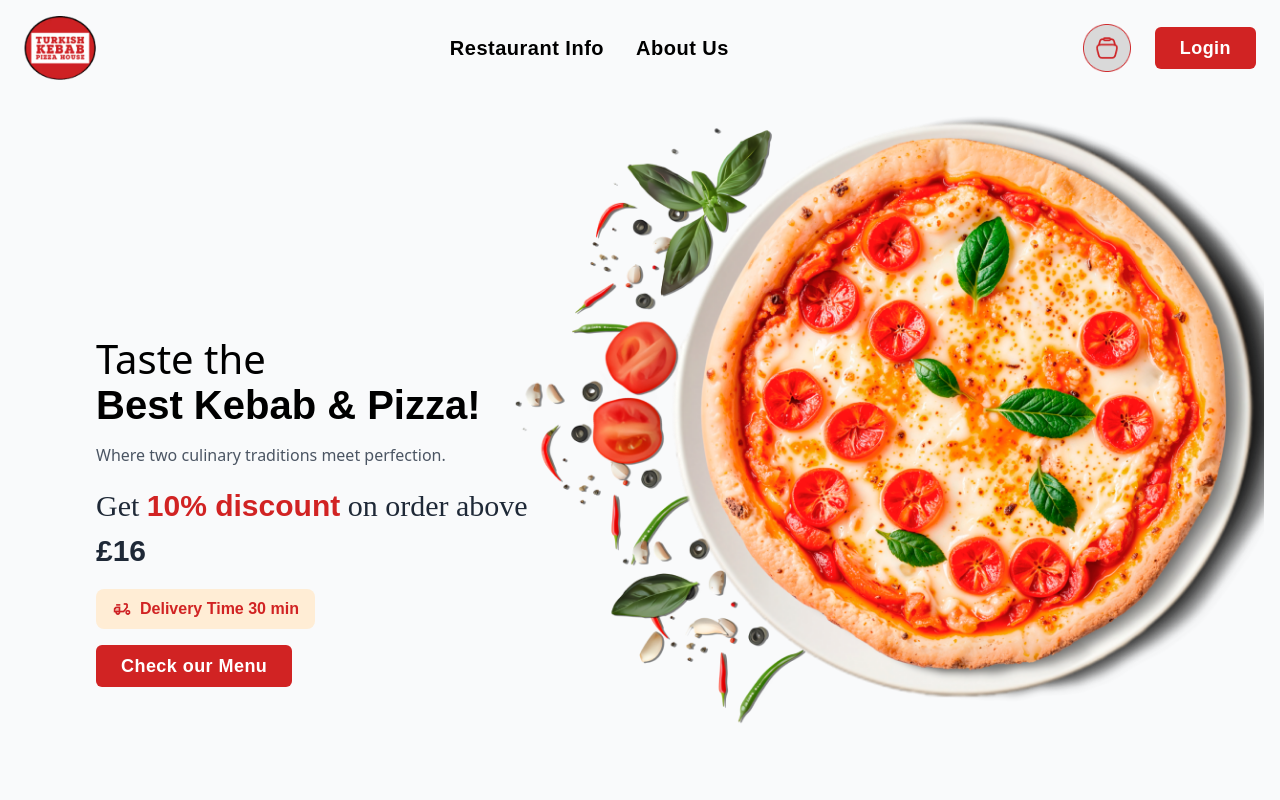
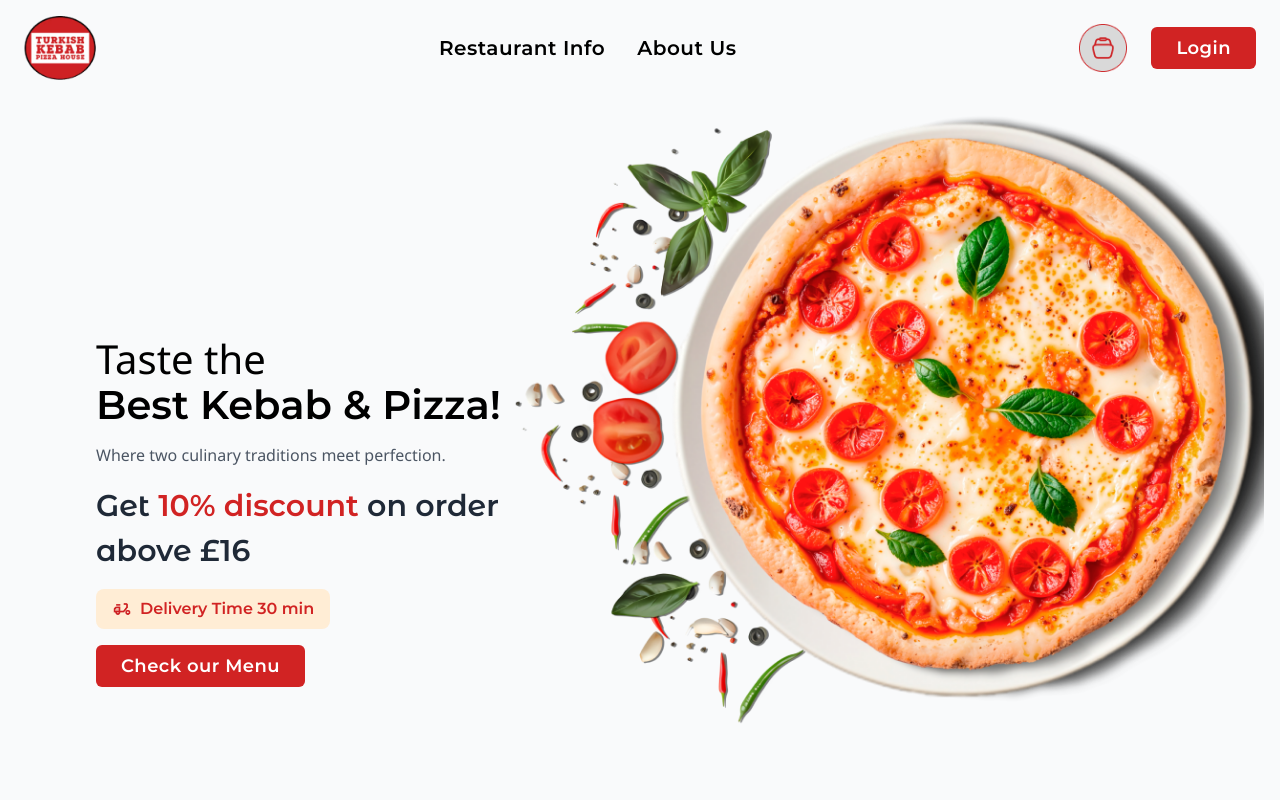
Before and after one commit to Shahid-Afridii/turkish_kebab_pizza_house, a React (Vite) app: page / in a window 1280 px wide. Shown: the top 800 px of the page. Built offline with nearby package versions, Linux system fonts and the light colour scheme; no server answers.

Commit message:
font issue fix

```diff
--- a/index.html
+++ b/index.html
@@ -4,27 +4,27 @@
     <meta charset="UTF-8" />
 
     <!-- Favicon -->
-    <link rel="icon" type="image/png" href="/assets/Mask group.png" />
+    <link rel="icon" type="image/svg+xml" href="/assets/Mask group.png" />
 
-    <!-- Preload Fonts for Performance -->
-    <!-- <link rel="preload" href="/fonts/Inter-Regular.woff2" as="font" type="font/woff2" crossorigin="anonymous" /> -->
-    <link rel="preload" href="/assets/Mask group.png" as="image" />
+    <!-- Preload Google Fonts for performance (combined all fonts) -->
+    <link
+      rel="preload"
+      href="https://fonts.googleapis.com/css2?family=Poppins:wght@400;600;700&family=Montserrat:wght@400;500;600&family=Lato:wght@400;500&family=Noto+Sans:wght@400;700&family=Montserrat+Alternates:wght@600&display=swap"
+      as="style"
+    />
 
-
-    <link rel="preload"  href="https://fonts.googleapis.com/css2?family=Montserrat:wght@400;500;600;700&family=Poppins:wght@400;600;700&family=Noto+Sans:wght@400;700&display=swap" rel="stylesheet" />
-  <!-- Link to Google Fonts CSS (with font-display: swap) -->
-  <link rel="preload"
-  href="https://fonts.googleapis.com/css2?family=Montserrat:wght@400;500;600;700&family=Poppins:wght@400;600;700&family=Noto+Sans:wght@400;700&display=swap"
-  rel="stylesheet"
-/>
+    <!-- Link to Google Fonts CSS with font-display swap -->
+    <link
+      href="https://fonts.googleapis.com/css2?family=Poppins:wght@400;600;700&family=Montserrat:wght@400;500;600&family=Lato:wght@400;500&family=Noto+Sans:wght@400;700&family=Montserrat+Alternates:wght@600&display=swap"
+      rel="stylesheet"
+    />
 
     <!-- Viewport Meta -->
     <meta name="viewport" content="width=device-width, initial-scale=1.0" />
 
     <!-- Title Fallback for non-JS -->
-    <title>Turkish Kebab Pizza House</title>
+    <title>Turkish Kebab V1</title>
   </head>
-
   <body>
     <div id="root"></div>
     <script type="module" src="/src/main.jsx"></script>
--- a/src/styles/global.css
+++ b/src/styles/global.css
@@ -25,10 +25,8 @@
     display: none; /* Safari and Chrome */
   }
 
-  h1{
-    @apply font-Montserrat_Alternates;
-  }
-  h2, h3, h4, h5, h6 {
+
+  h1, h2, h3, h4, h5, h6 {
     @apply font-title; /* Poppins - Titles */
   }
 
```
